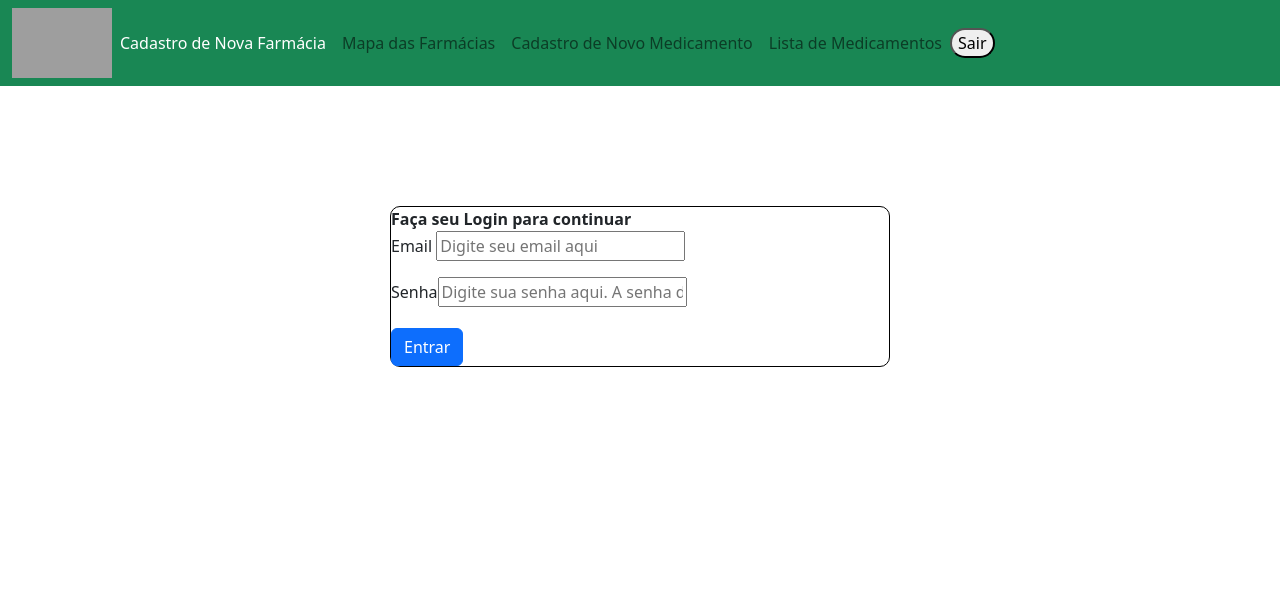
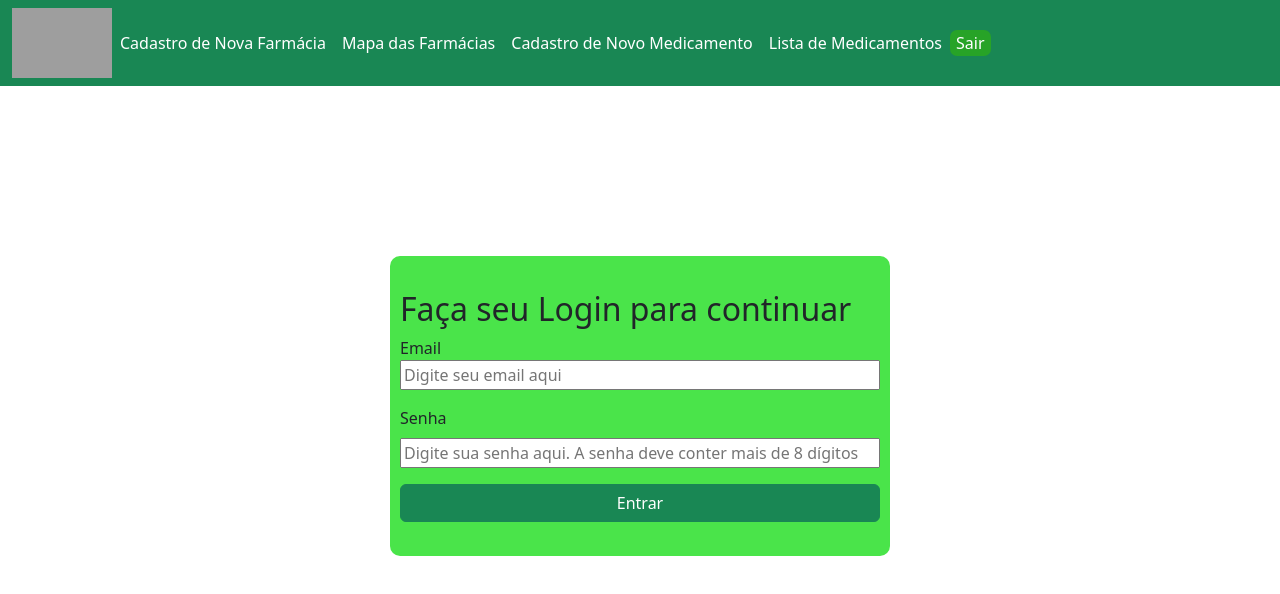
Before and after one commit to HigorLuizz/Projeto02-React.js, a React (Create React App) app: page / in a window 1280 px wide. Shown: the top 594 px of the page. Built offline with nearby package versions, Linux system fonts and the light colour scheme; grey boxes are pictures that could not be loaded.

Commit message:
versão 1.4

```diff
--- a/src/App.css
+++ b/src/App.css
@@ -1,15 +1,16 @@
 .container{
+  padding: 30px;
   background-color: #4ae44a;
   display: flex;
   flex-direction: column;
   justify-content: space-between;
   align-items: center;
   max-width: 200px !important;
-  height: 200px;
+  height: 250px;
   border-radius: 10px;
 }
 .modal-overlay{
-  background: #ececec;
+  background: white;
   position: fixed;
   top: 0;
   bottom: 0;
@@ -22,7 +23,7 @@
 .modal-content{
   width: 90%;
   max-width: 500px;
-  background-color: white;
+  background-color: #4ae44a;
   padding: 10px;
   border: solid 1px black;
   border-radius: 5px;
@@ -32,6 +33,10 @@
   font-size: large;
   float: right;
   cursor: pointer;
+  border-radius: 7px;
+  border: none;
+  background-color: green;
+  color: white;
 }
 .cards{
   display: flex;
@@ -49,13 +54,18 @@
   flex-direction: column;
 }
 .formlogin{
-  border: solid 1px black !important;
+  height: 300px;
   max-width: 500px !important;
   border-radius: 10px;
+  background-color:#4ae44a ;
+  display: flex;
+  flex-direction: column;
+  justify-content: center;
+  padding: 10px;
 }
 .bodylogin{
   width: 100vw;
-  height: 50vh;
+  height: 80vh;
   display: flex;
   flex-direction: row;
   justify-content: center;
@@ -77,13 +87,23 @@
   justify-content: center;
   align-items: center;
 }
+.bodycadmed{
+  padding: 20px;
+}
+.bodycadfarm{
+  padding: 20px;
+}
 .btndetalhes{
-  border-radius: 15px;
-  color: white;
-  background-color: #27a327;
+  border-radius: 7px;
+  color: #27a327;
+  background-color: white;
+  border: none;
 }
 .btnsair{
-  border-radius: 15px;
+  border-radius: 7px;
+  background-color: #27a327;
+  color: white;
+  border: none;
 }
 .sair{
   float:right;
--- a/src/components/CadastroFarmacia.js
+++ b/src/components/CadastroFarmacia.js
@@ -118,7 +118,7 @@ export default function CadastroFarmacia() {
     });
   }
   return (
-    <>
+    <div className="bodycadfarm">
       <h1>Cadastro de Nova Farmácia</h1>
       <div></div>
       <div className="row">
@@ -252,14 +252,14 @@ export default function CadastroFarmacia() {
         </div>
         <div className="row">
           <div className="col">
-            <button type="submit" className="btn btn-primary" onClick={Limpar}>
+            <button type="submit" className="btn btn-success" onClick={Limpar}>
               Limpar Formulário
             </button>
           </div>
           <div className="col">
             <button
               type="submit"
-              className="btn btn-primary"
+              className="btn btn-success"
               onClick={Cadastrar}
             >
               Cadastrar
@@ -267,6 +267,6 @@ export default function CadastroFarmacia() {
           </div>
         </div>
       </div>
-    </>
+    </div>
   );
 }
--- a/src/components/CadastroMed.js
+++ b/src/components/CadastroMed.js
@@ -43,7 +43,7 @@ export default function CadastroMedicamentos(){
         })
     }
     return(
-        <>
+        <div className="bodycadmed">
             <h1>Cadastro de Novo Remédio</h1>
             <div className="row">
                 <ItemFormulario
@@ -99,20 +99,20 @@ export default function CadastroMedicamentos(){
             </div>
             <div className="row">
           <div className="col">
-            <button type="submit" className="btn btn-primary" onClick={LimparForm}>
+            <button type="submit" className="btn btn-success" onClick={LimparForm}>
               Limpar Formulário
             </button>
           </div>
           <div className="col">
             <button
               type="submit"
-              className="btn btn-primary"
+              className="btn btn-success"
               onClick={CadastrarMed}
             >
               Cadastrar
             </button>
           </div>
         </div>
-        </>
+        </div>
     )
 }
--- a/src/components/Login.js
+++ b/src/components/Login.js
@@ -24,11 +24,11 @@ export default function Login(){
         <div className='bodylogin'>
             <form className='formlogin'>
                 <div className='row'>
-                    <div><b>Faça seu Login para continuar</b></div>
+                    <div><h2>Faça seu Login para continuar</h2></div>
                     <div className="mb-3">
                         <label className="form-label d-inline">Email      </label>
                         <input type="email"
-                        className="col-6"
+                        className="col-12"
                         id="exampleInputEmail1"
                         aria-describedby="emailHelp"
                         placeholder='Digite seu email aqui'
@@ -45,10 +45,11 @@ export default function Login(){
                     <div className="mb-3">
                         <label className="form-label">Senha </label>
                         <input type="password"
-                        className="col-6"
+                        className="col-12"
                         id="exampleInputPassword1"
                         placeholder='Digite sua senha aqui. A senha deve conter mais de 8 dígitos'
                         value={dadosLogin.senha}
+                        inputmode="numeric"
                         onChange={(e) => {
                             setDadosLogin({
                                 ...dadosLogin,
@@ -59,7 +60,7 @@ export default function Login(){
 
                 </div>
                 <button type="submit"
-                className="btn btn-primary"
+                className="btn btn-success"
                 onClick={LoginValidate}>Entrar</button>
             </form>
 
@@ -67,3 +68,4 @@ export default function Login(){
 
     )
 }
+console.log(/^(?=.*?[a-z])(?=(?:.*?\d){1})[a-z\d]{8,}$/i.test("2as"));
--- a/src/components/NavBar.js
+++ b/src/components/NavBar.js
@@ -22,13 +22,13 @@ export default function NavBar(){
                     <Link to={"/cadastro-farmacia"} className="nav-link text-white" aria-current="page">Cadastro de Nova Farmácia</Link>
                     </li>
                     <li className="nav-item">
-                    <Link className="nav-link" to="/mapa">Mapa das Farmácias</Link>
+                    <Link className="nav-link text-white" to="/mapa">Mapa das Farmácias</Link>
                     </li>
                     <li className="nav-item">
-                    <Link className="nav-link" to="/cadastro-medicamento">Cadastro de Novo Medicamento</Link>
+                    <Link className="nav-link text-white" to="/cadastro-medicamento">Cadastro de Novo Medicamento</Link>
                     </li>
                     <li className="nav-item">
-                    <Link className="nav-link" to="/lista-de-medicamentos">Lista de Medicamentos</Link>
+                    <Link className="nav-link text-white" to="/lista-de-medicamentos">Lista de Medicamentos</Link>
                     </li>
 
                 </ul>
```
